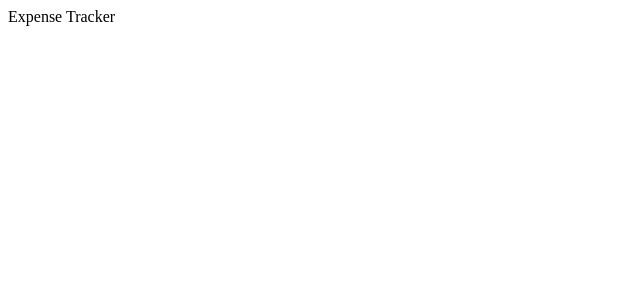
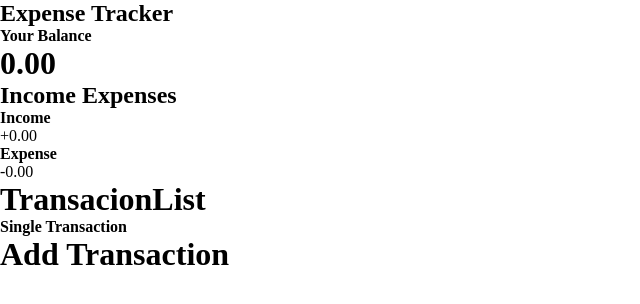
Before and after one commit to sebastianfox81/expense-tracker, a React (Create React App) app in the folder client/: page / in a window 1280 px wide. Shown: the top 304 px of the page, without its empty margins (0-640 px from the left). Built offline with nearby package versions, Linux system fonts and the light colour scheme.

Commit message:
Created components skeleton

```diff
--- a/client/src/App.css
+++ b/client/src/App.css
@@ -0,0 +1,5 @@
+* {
+  margin: 0;
+  padding: 0;
+  box-sizing: border-box
+}
--- a/client/src/App.js
+++ b/client/src/App.js
@@ -1,9 +1,19 @@
-import './App.css';
+import AppCss from './App.css';
+import React from 'react';
+import Header from './components/Header'
+import Balance from './components/Balance'
+import IncomeExpenses from './components/IncomeExpenses';
+import TransactionList from './components/TransactionList';
+import AddTransaction from './components/AddTransaction';
 
 function App() {
   return (
     <div className="App">
-      Expense Tracker
+      <Header />
+      <Balance />
+      <IncomeExpenses />
+      <TransactionList />
+      <AddTransaction />
     </div>
   );
 }
--- /dev/null
+++ b/client/src/components/AddTransaction.js
@@ -0,0 +1,9 @@
+import React from 'react';
+
+const AddTransaction = () => {
+  return <div>
+    <h1>Add Transaction</h1>
+  </div>;
+};
+
+export default AddTransaction;
--- /dev/null
+++ b/client/src/components/Balance.js
@@ -0,0 +1,10 @@
+import React from 'react';
+
+const Balance = () => {
+  return <div>
+    <h4>Your Balance</h4>
+    <h1>0.00</h1>
+  </div>;
+};
+
+export default Balance;
--- /dev/null
+++ b/client/src/components/Header.js
@@ -0,0 +1,9 @@
+import React from 'react';
+
+const Header = () => {
+  return <div>
+    <h2>Expense Tracker</h2>
+  </div>;
+};
+
+export default Header;
--- /dev/null
+++ b/client/src/components/IncomeExpenses.js
@@ -0,0 +1,13 @@
+import React from 'react';
+
+const IncomeExpenses = () => {
+  return <div>
+    <h2>Income Expenses</h2>
+    <h4>Income</h4>
+    <p>+0.00</p>
+    <h4>Expense</h4>
+    <p>-0.00</p>
+  </div>;
+};
+
+export default IncomeExpenses;
--- /dev/null
+++ b/client/src/components/Transaction.js
@@ -0,0 +1,9 @@
+import React from 'react';
+
+const Transaction = () => {
+  return <div>
+      <h4>Single Transaction</h4>
+  </div>;
+};
+
+export default Transaction;
--- /dev/null
+++ b/client/src/components/TransactionList.js
@@ -0,0 +1,11 @@
+import React from 'react';
+import Transaction from './Transaction'
+
+const TransactionList = () => {
+  return <div>
+    <h1>TransacionList </h1>
+    <Transaction />
+  </div>;
+};
+
+export default TransactionList;
```
